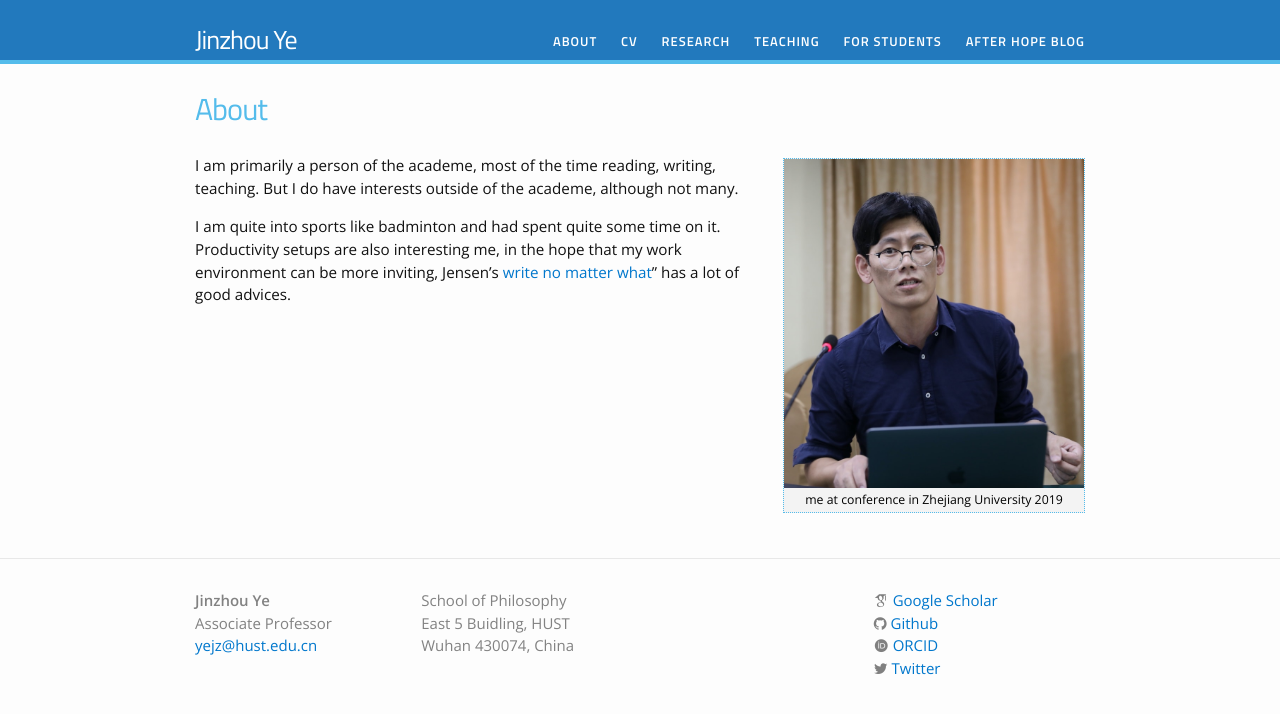
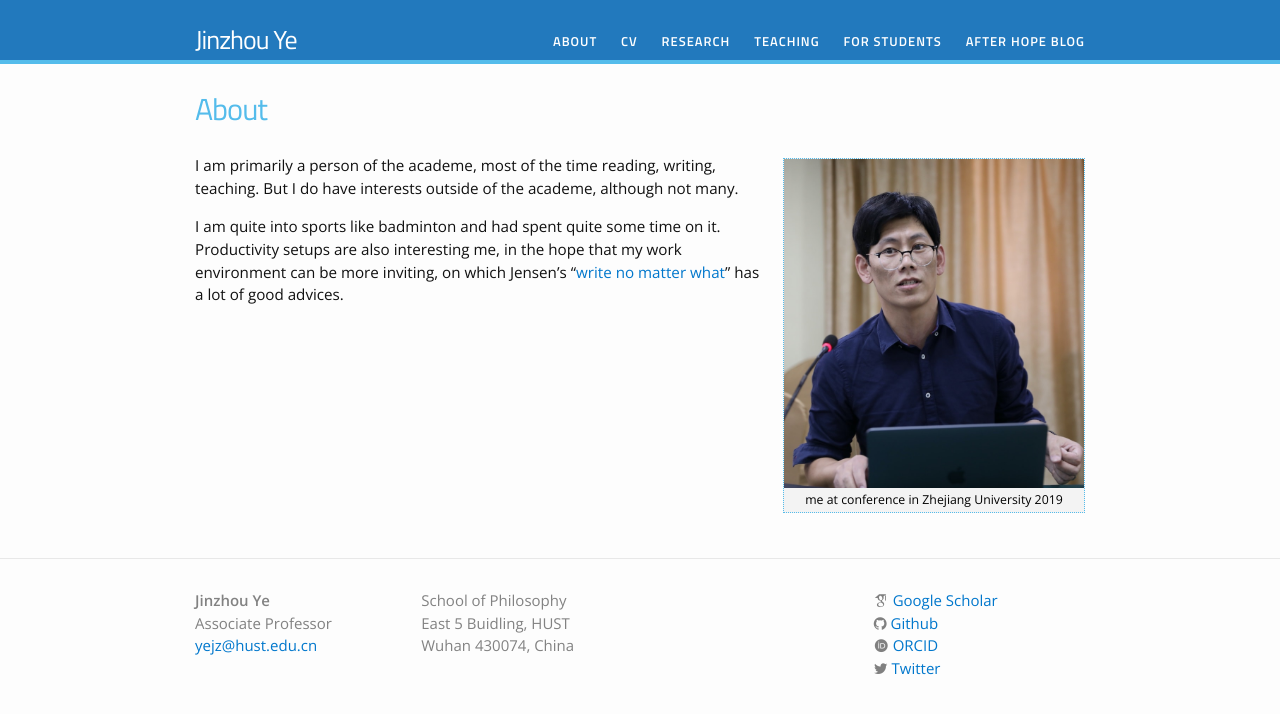
Before and after one commit to yejzh/yejzh.github.io, a Jekyll site: the page built from about.md, in a window 1280 px wide. Shown: the top 714 px of the page. Built offline with Jekyll 4.4.1, drawn with Linux system fonts in a browser that asks for light colours; nearby versions of some CDN libraries; some web fonts are replaced.

```diff
--- a/about.md
+++ b/about.md
@@ -9,4 +9,4 @@ permalink: /about/
 I am primarily a person of the academe, most of the time reading, writing, teaching. But I do have interests outside of the academe, although not many.
 
 
-I am quite into sports like badminton and had spent quite some time on it. Productivity setups are also interesting me, in the hope that my work environment can be more inviting, Jensen's [write no matter what](https://www.amazon.com/Write-Matter-What-Academics-Publishing/dp/022646170X){:target="_blank"}" has a lot of good advices.
+I am quite into sports like badminton and had spent quite some time on it. Productivity setups are also interesting me, in the hope that my work environment can be more inviting, on which Jensen's "[write no matter what](https://www.amazon.com/Write-Matter-What-Academics-Publishing/dp/022646170X){:target="_blank"}" has a lot of good advices.
```
Also changed, not shown: _posts/2022-09-23-analytic-philosophy-humanity.md (added, +30 -0 lines), students/index.md (+2 -0 lines), 5 other files.
